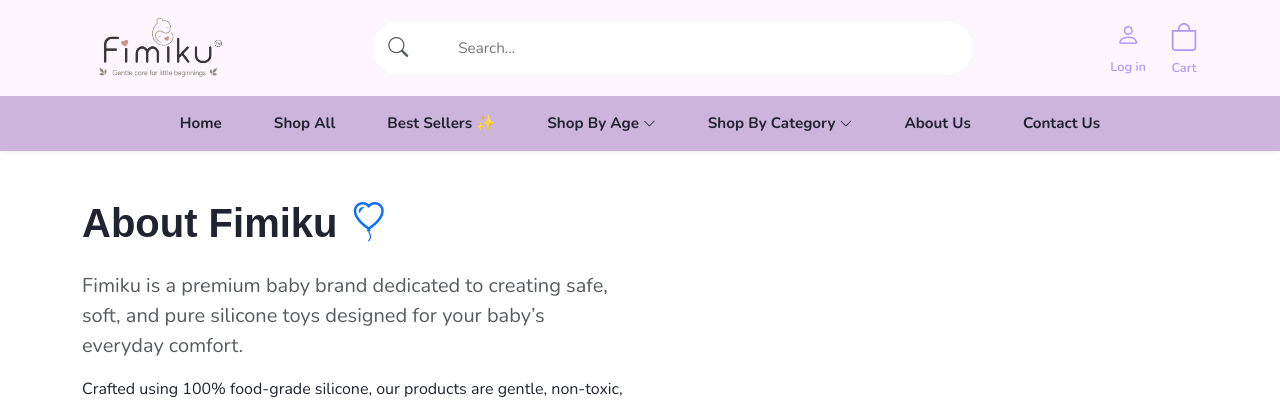
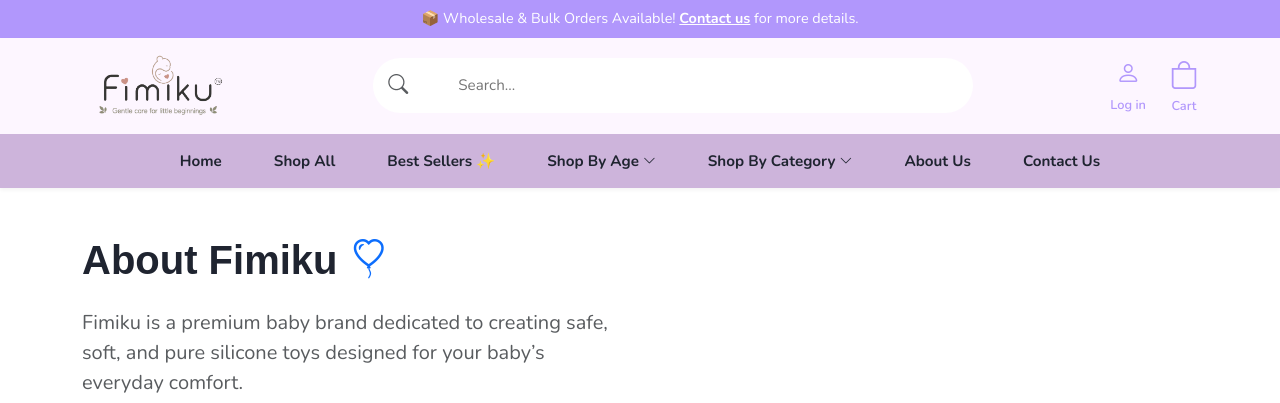
Before and after one commit to saroai/ecom, a Django app: page /about/ in a window 1280 px wide. Shown: the top 403 px of the page. Run offline with Django 5.2, Linux system fonts and the light colour scheme; some libraries are stand-ins or nearby versions.

Commit message:
Add wholesale announcement bar to the top of all pages

```diff
--- a/templates/base.html
+++ b/templates/base.html
@@ -77,6 +77,13 @@
 <div id="site-preloader" class="preloader-container">
   <img src="{% static 'img/logo.png' %}" alt="Fimiku Loading..." class="preloader-logo" />
 </div>
+<!-- ═══════════════════════════════════════
+     ANNOUNCEMENT BAR
+═══════════════════════════════════════ -->
+<div style="background-color: var(--primary-color); color: #fff; text-align: center; padding: 8px 15px; font-size: 0.9rem; font-weight: 500;">
+  📦 Wholesale & Bulk Orders Available! <a href="{% url 'contact' %}" style="color: #fff; text-decoration: underline; font-weight: 700;">Contact us</a> for more details.
+</div>
+
 <!-- ═══════════════════════════════════════
      NAVBAR
 ═══════════════════════════════════════ -->
```
